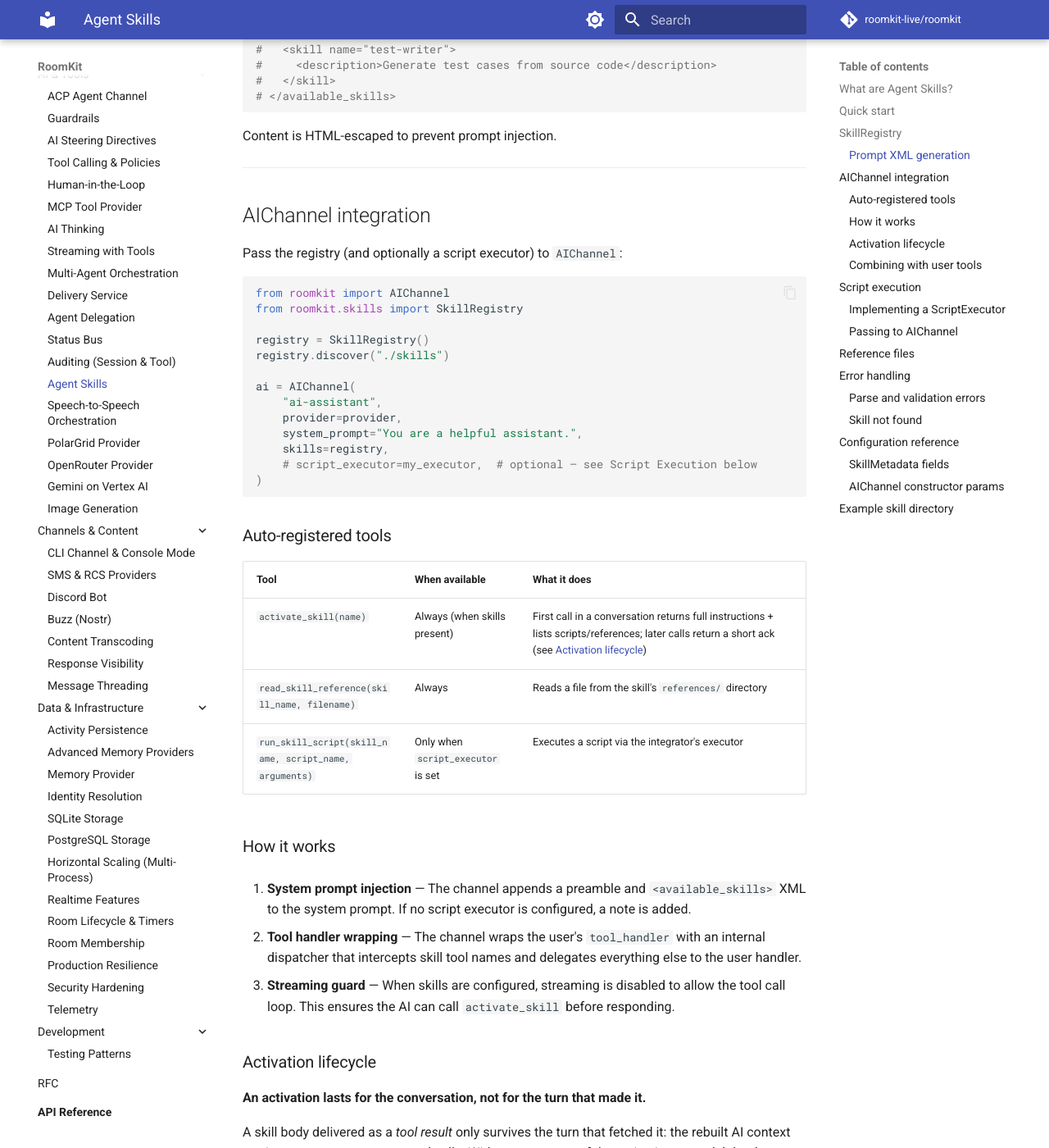
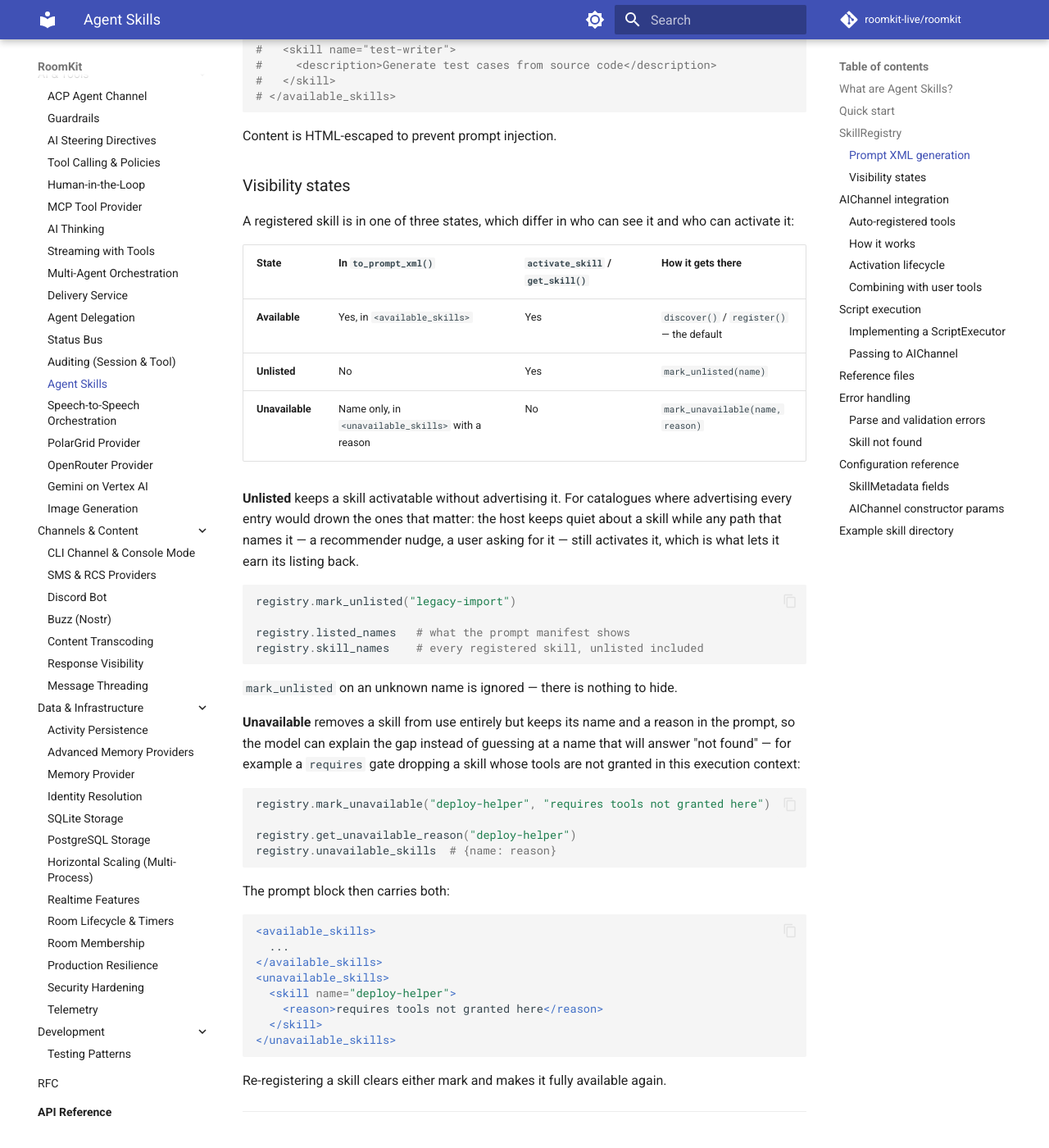
Before and after one commit to roomkit-live/roomkit-docs, an MkDocs documentation site: the page built from docs/guides/agent-skills.md, in a window 1280 px wide and 1400 px high, scrolled down 2663 px. Shown: the whole window at 82% size. Built offline with MkDocs 1.6.1 and Material for MkDocs 9.7.7, drawn with Linux system fonts in a browser that asks for light colours; comment, search, counter and statistics services are not loaded.

Commit message:
docs(skills): the three visibility states of a registry skill
0.50.0 added mark_unlisted/listed_names; mark_unavailable had never been
documented either. One guide section covers all three states — what the
prompt manifest shows, what activate_skill/get_skill still see, and how
re-registering clears the marks — plus a features.md summary.

````diff
--- a/docs/guides/agent-skills.md
+++ b/docs/guides/agent-skills.md
@@ -126,6 +126,59 @@ xml = registry.to_prompt_xml()
 ```
 
 Content is HTML-escaped to prevent prompt injection.
+
+### Visibility states
+
+A registered skill is in one of three states, which differ in who can see it
+and who can activate it:
+
+| State | In `to_prompt_xml()` | `activate_skill` / `get_skill()` | How it gets there |
+|-------|----------------------|----------------------------------|-------------------|
+| **Available** | Yes, in `<available_skills>` | Yes | `discover()` / `register()` — the default |
+| **Unlisted** | No | Yes | `mark_unlisted(name)` |
+| **Unavailable** | Name only, in `<unavailable_skills>` with a reason | No | `mark_unavailable(name, reason)` |
+
+**Unlisted** keeps a skill activatable without advertising it. For catalogues
+where advertising every entry would drown the ones that matter: the host keeps
+quiet about a skill while any path that names it — a recommender nudge, a user
+asking for it — still activates it, which is what lets it earn its listing
+back.
+
+```python
+registry.mark_unlisted("legacy-import")
+
+registry.listed_names   # what the prompt manifest shows
+registry.skill_names    # every registered skill, unlisted included
+```
+
+`mark_unlisted` on an unknown name is ignored — there is nothing to hide.
+
+**Unavailable** removes a skill from use entirely but keeps its name and a
+reason in the prompt, so the model can explain the gap instead of guessing at
+a name that will answer "not found" — for example a `requires` gate dropping a
+skill whose tools are not granted in this execution context:
+
+```python
+registry.mark_unavailable("deploy-helper", "requires tools not granted here")
+
+registry.get_unavailable_reason("deploy-helper")
+registry.unavailable_skills  # {name: reason}
+```
+
+The prompt block then carries both:
+
+```xml
+<available_skills>
+  ...
+</available_skills>
+<unavailable_skills>
+  <skill name="deploy-helper">
+    <reason>requires tools not granted here</reason>
+  </skill>
+</unavailable_skills>
+```
+
+Re-registering a skill clears either mark and makes it fully available again.
 
 ---
 
````
Also changed, not shown: docs/features.md (+3 -1 lines).
